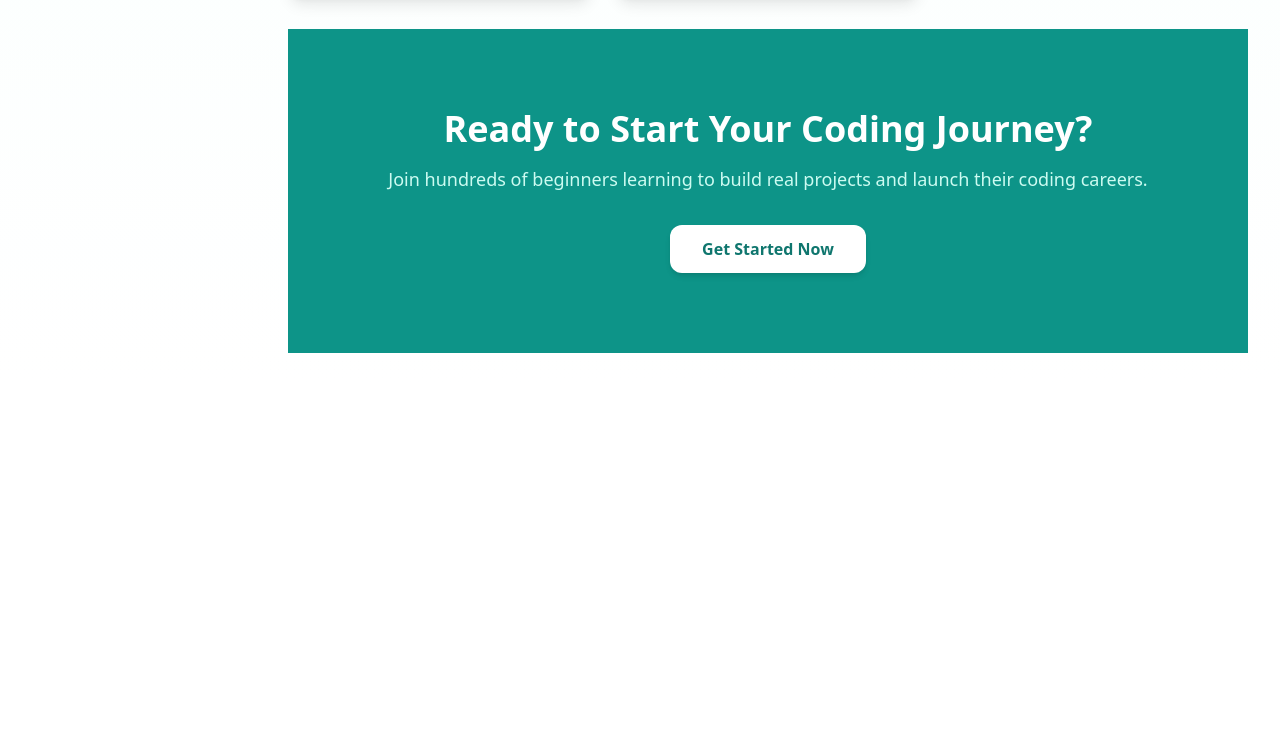
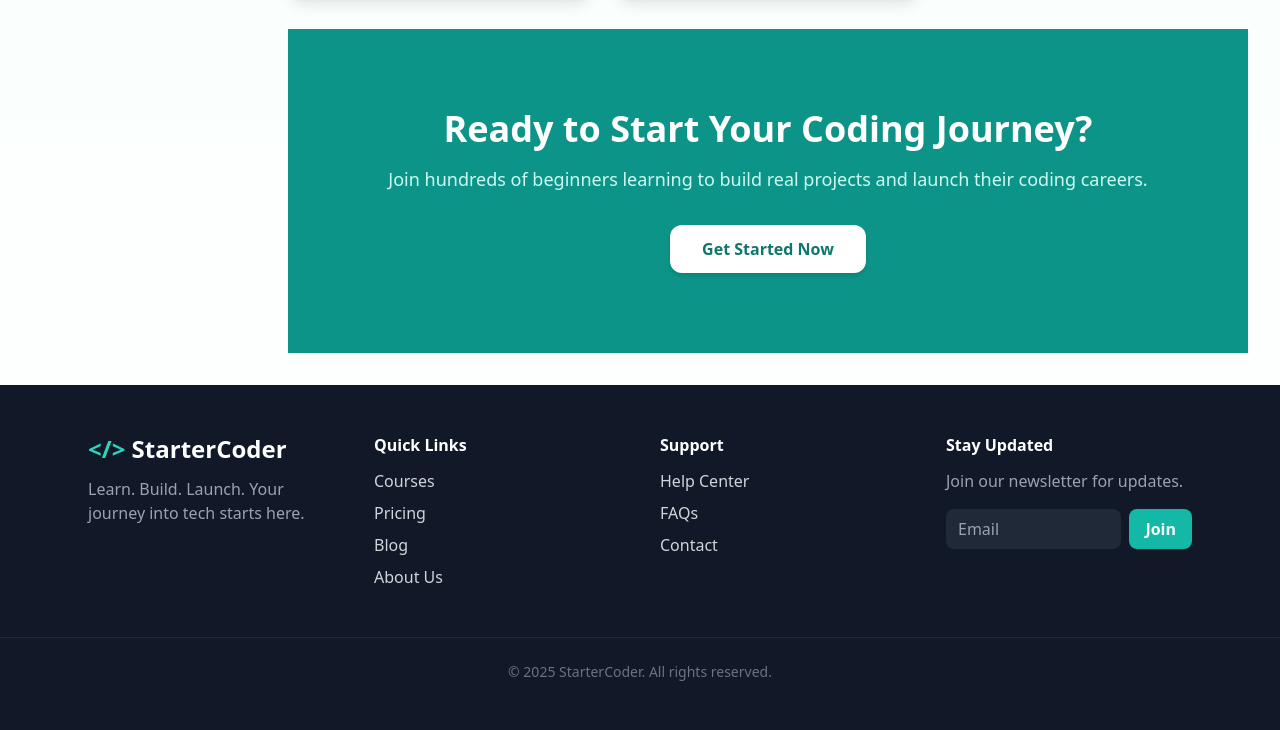
Before and after one commit to sageecodes/StarterCoder-Landing, a plain HTML site: page students-dashboard.html in a window 1280 px wide. Shown: the part 1679-2409 px from the top of the page. Before the commit the page ends 2064 px from the top, so only its background shows below. Drawn offline with nearby package versions, Linux system fonts and the light colour scheme.

Commit message:
added a footer to the dashboard

```diff
--- a/students-dashboard.html
+++ b/students-dashboard.html
@@ -422,6 +422,70 @@
         </section>
       </main>
     </div>
+
+    <footer class="bg-gray-900 text-gray-300 py-12">
+      <div
+        class="max-w-6xl mx-auto px-6 grid grid-cols-1 md:grid-cols-4 gap-10"
+      >
+        <!-- Brand -->
+        <div>
+          <h2 class="text-2xl font-bold text-white mb-3">
+            <span class="text-teal-400">&lt;/&gt;</span> StarterCoder
+          </h2>
+          <p class="text-gray-400">
+            Learn. Build. Launch. Your journey into tech starts here.
+          </p>
+        </div>
+
+        <!-- Links -->
+        <div>
+          <h3 class="text-white font-semibold mb-3">Quick Links</h3>
+          <ul class="space-y-2">
+            <li><a href="#" class="hover:text-teal-400">Courses</a></li>
+            <li><a href="#" class="hover:text-teal-400">Pricing</a></li>
+            <li><a href="#" class="hover:text-teal-400">Blog</a></li>
+            <li><a href="#" class="hover:text-teal-400">About Us</a></li>
+          </ul>
+        </div>
+
+        <!-- Support -->
+        <div>
+          <h3 class="text-white font-semibold mb-3">Support</h3>
+          <ul class="space-y-2">
+            <li><a href="#" class="hover:text-teal-400">Help Center</a></li>
+            <li><a href="#" class="hover:text-teal-400">FAQs</a></li>
+            <li><a href="#" class="hover:text-teal-400">Contact</a></li>
+          </ul>
+        </div>
+
+        <!-- Newsletter -->
+        <div>
+          <h3 class="text-white font-semibold mb-3">Stay Updated</h3>
+          <p class="text-gray-400 mb-4">Join our newsletter for updates.</p>
+
+          <form class="flex items-center gap-2">
+            <input
+              type="email"
+              placeholder="Email"
+              class="w-full px-3 py-2 rounded-lg bg-gray-800 text-gray-200 focus:outline-none focus:ring-2 focus:ring-teal-400"
+            />
+            <button
+              class="px-4 py-2 bg-teal-500 hover:bg-teal-400 rounded-lg text-white font-semibold transition"
+            >
+              Join
+            </button>
+          </form>
+        </div>
+      </div>
+
+      <!-- Bottom Line -->
+      <div
+        class="mt-12 text-center text-gray-500 text-sm border-t border-gray-800 pt-6"
+      >
+        © 2025 StarterCoder. All rights reserved.
+      </div>
+    </footer>
+
     <script>
       const menuBtn = document.getElementById("menu-btn");
       const sidebar = document.getElementById("mobile-sidebar");
```
